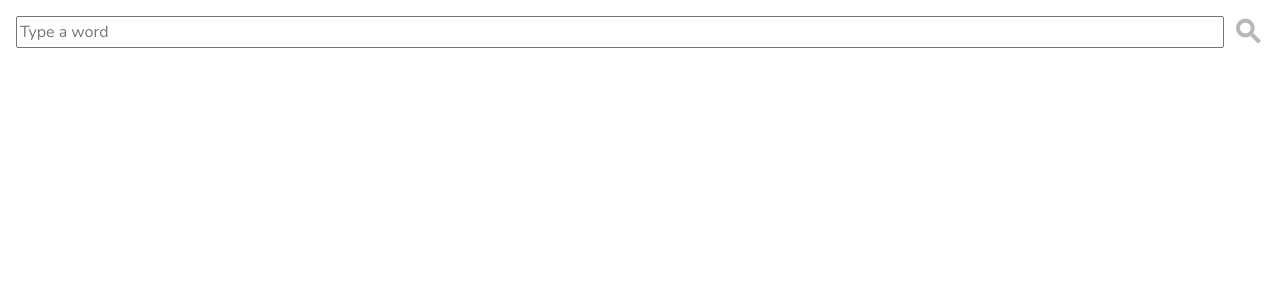
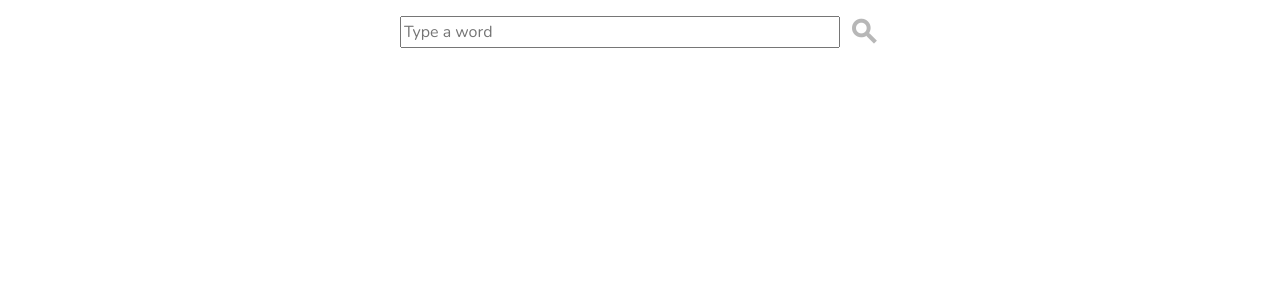
Before and after one commit to fernandoxe/word-search, a React (Create React App) app: page / in a window 1280 px wide. Shown: the top 300 px of the page. Built offline with nearby package versions, Linux system fonts and the light colour scheme.

Commit message:
feat: styles

```diff
--- a/src/components/Lyrics/index.js
+++ b/src/components/Lyrics/index.js
@@ -1,11 +1,9 @@
 import styled from 'styled-components';
 
 const Container = styled.div`
-  width: 80%;
+  width: 100%;
   max-width: 30rem;
   border-radius: 0.5rem;
-  display: flex;
-  flex-direction: column;
   padding: 1rem;
   box-shadow: 2px 2px 5px 1px rgba(0, 0, 0, 0.2);
   :not(:last-child) {
--- a/src/components/Search/index.js
+++ b/src/components/Search/index.js
@@ -4,9 +4,17 @@ import SearchData from '../../services/searchdata';
 import Song from '../Song';
 
 const Container = styled.div`
+  padding: 1rem;
   .form {
     display: flex;
-    padding: 1rem;
+    justify-content: center;
+    margin-bottom: 2rem;
+
+    &__content {
+      width: 100%;
+      display: flex;
+      max-width: 30rem;
+    }
 
     .input {
       font-family: inherit;
@@ -58,6 +66,7 @@ const Search = (props) => {
   return (
     <Container>
       <form className="form" onSubmit={handleSubmit}>
+        <div className="form__content">
           <input
             className="input"
             type="search"
@@ -67,6 +76,7 @@ const Search = (props) => {
           <button className="button" disabled={inputValue.trim().length < 2}>
             <i className="material-icons">search</i>
           </button>
+        </div>
       </form>
       {parseSongs(result)}
     </Container>
--- a/src/components/Song/index.js
+++ b/src/components/Song/index.js
@@ -5,9 +5,9 @@ const Container = styled.div`
   display: flex;
   flex-direction: column;
   align-items: center;
-
-  :not(:last-child) {
-    margin-bottom: 2rem;
+  margin-bottom: 2rem;
+  :last-child {
+    margin-bottom: 1rem;
   }
 
   .title {
```
Lines whose indentation alone changed are shown as unchanged.
